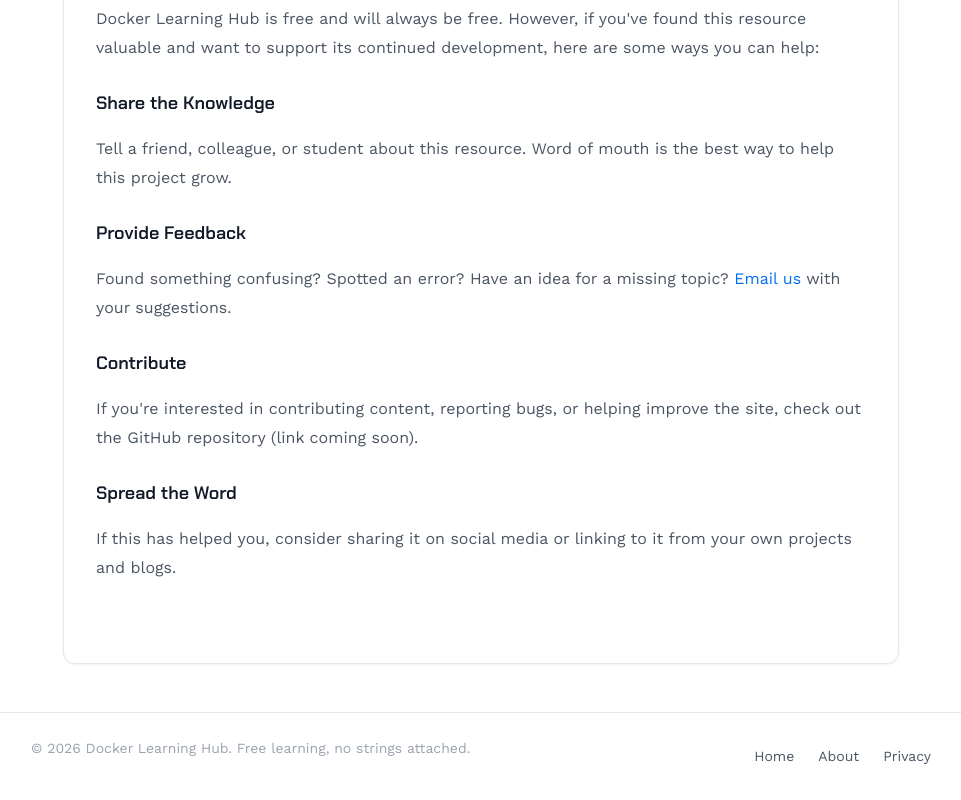
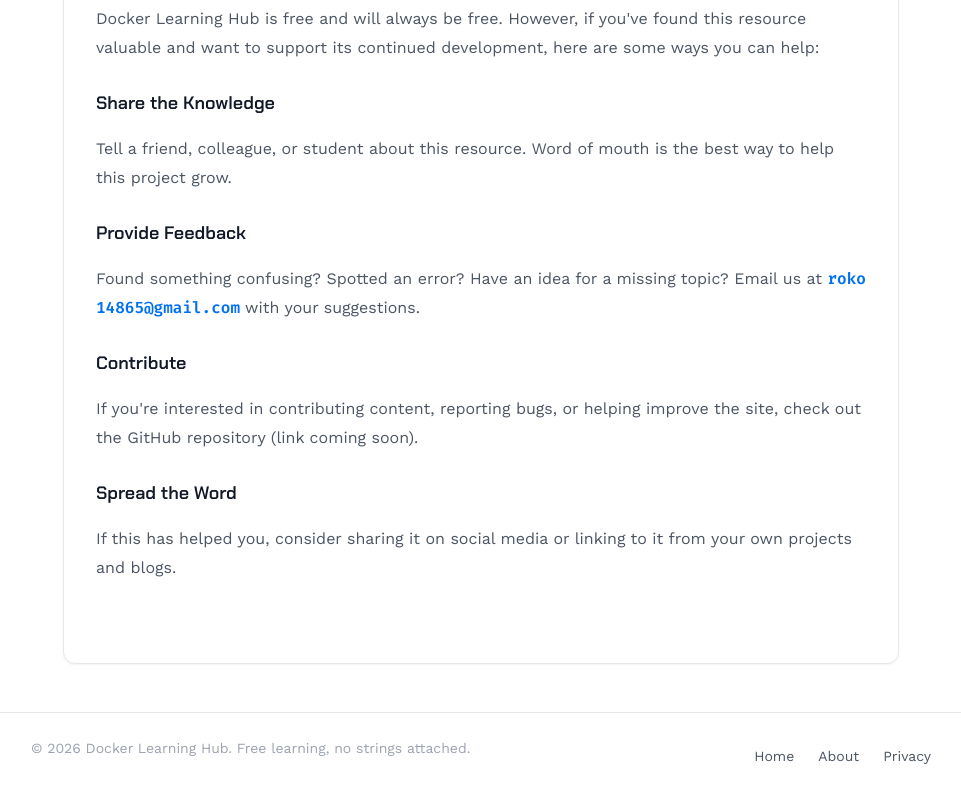
Before and after one commit to Mahir41204/docker, a website built with Vite: page about.html in a window 1280 px wide. Shown: the part 4251-5051 px from the top of the page, without its empty margins (159-1120 px from the left). Built offline with nearby package versions, Linux system fonts and the light colour scheme.

Commit message:
fix: update contact email presentation for feedback section

```diff
--- a/about.html
+++ b/about.html
@@ -711,7 +711,7 @@
         <p>Tell a friend, colleague, or student about this resource. Word of mouth is the best way to help this project grow.</p>
 
         <div class="section__subtitle">Provide Feedback</div>
-        <p>Found something confusing? Spotted an error? Have an idea for a missing topic? <a href="mailto:roko14865@gmail.com">Email us</a> with your suggestions.</p>
+        <p>Found something confusing? Spotted an error? Have an idea for a missing topic? Email us at <span class="contact-section__email">roko14865@gmail.com</span> with your suggestions.</p>
 
         <div class="section__subtitle">Contribute</div>
         <p>If you're interested in contributing content, reporting bugs, or helping improve the site, check out the GitHub repository (link coming soon).</p>
```
